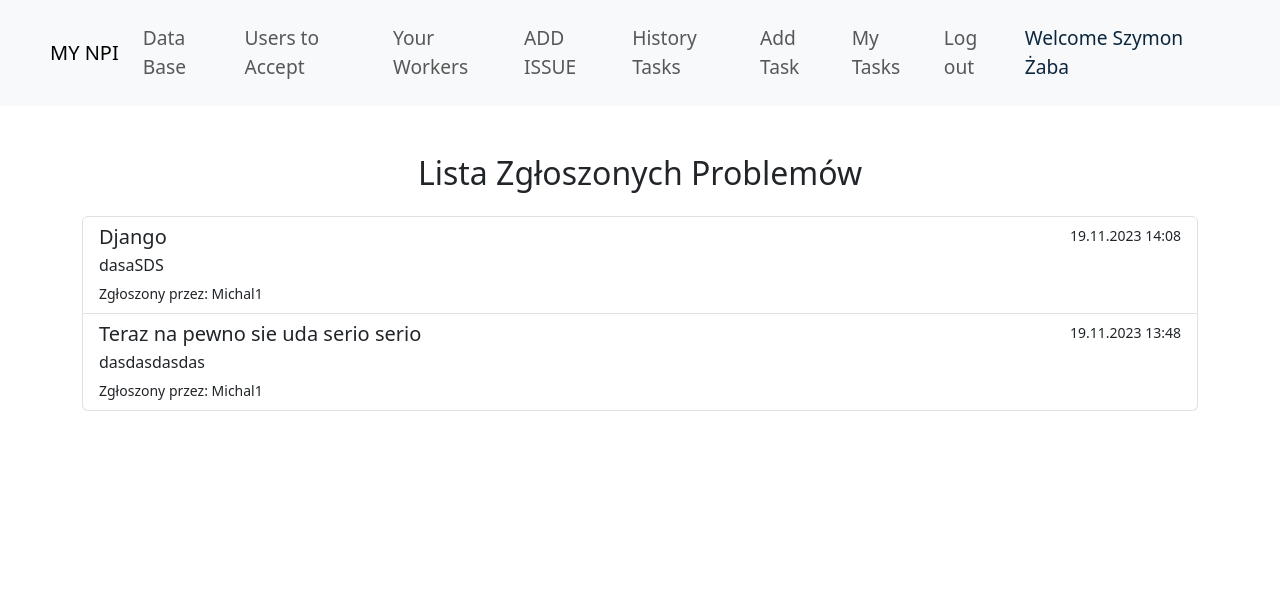
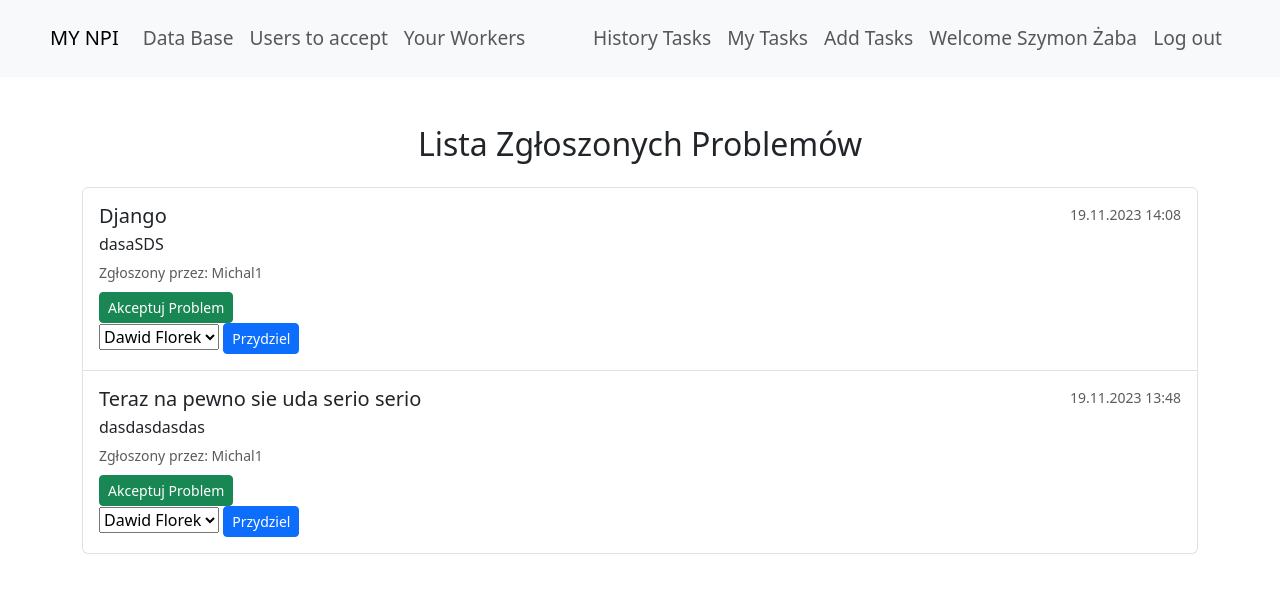
Before and after one commit to Szabson123/For_NPI, a Django app: page /user_profile/issues/ in a window 1280 px wide. Shown: the top 593 px of the page. Run offline with Django 4.2, Linux system fonts and the light colour scheme; a user stored in the database is signed in; data comes from the database, SQL or seed files in the repository; both versions use the stored data as it was after the commit.

Commit message:
Assiging and closing

```diff
--- a/for_npi/accounts/context_processors.py
+++ b/for_npi/accounts/context_processors.py
@@ -1,6 +1,7 @@
 from django.contrib.auth.models import Group
 
-def is_supervisor(request):
-    if not request.user.is_authenticated:
-        return {'is_supervisor': False}
-    return {'is_supervisor': request.user.groups.filter(name="Supervisor").exists()}
+def add_group_names(request):
+    if request.user.is_authenticated:
+        group_names = [group.name for group in request.user.groups.all()]
+        return {'group_names': group_names}
+    return {}
--- a/for_npi/accounts/forms.py
+++ b/for_npi/accounts/forms.py
@@ -5,7 +5,7 @@ from .models import Profile
 User = get_user_model()
 
 
-class UserSignUp(UserCreationForm):
+class UserSignUpForm(UserCreationForm):
     role = forms.ChoiceField(choices= Profile.ROLE_CHOICES)
     supervisor = forms.ModelChoiceField(
         queryset=User.objects.filter(groups__name='Supervisor'),
--- a/for_npi/for_npi/settings.py
+++ b/for_npi/for_npi/settings.py
@@ -65,7 +65,7 @@ TEMPLATES = [
                 'django.template.context_processors.request',
                 'django.contrib.auth.context_processors.auth',
                 'django.contrib.messages.context_processors.messages',
-                'accounts.context_processors.is_supervisor',
+                'accounts.context_processors.add_group_names',
             ],
         },
     },
--- a/for_npi/user_profile/models.py
+++ b/for_npi/user_profile/models.py
@@ -35,6 +35,8 @@ class ProductionIssue(models.Model):
     report_date = models.DateTimeField(default=timezone.now)
     status = models.CharField(max_length=50, choices=STATUS_CHOICES, default='open')
     priority = models.CharField(max_length=50, choices=Task.PRIORITY_CHOICES, default='medium')
+    assigned_to = models.ForeignKey(settings.AUTH_USER_MODEL, on_delete=models.SET_NULL, null=True, blank=True,
+                                    related_name='assigned_issues')
 
     def __str__(self):
         return self.title
--- a/for_npi/user_profile/templates/user_profile/base.html
+++ b/for_npi/user_profile/templates/user_profile/base.html
@@ -5,18 +5,8 @@
     <meta charset="UTF-8" />
     <title>Main Page</title>
     <!-- Bootsrap links-->
-    <link
-      href="https://cdn.jsdelivr.net/npm/bootstrap@5.3.2/dist/css/bootstrap.min.css"
-      rel="stylesheet"
-      integrity="sha384-T3c6CoIi6uLrA9TneNEoa7RxnatzjcDSCmG1MXxSR1GAsXEV/Dwwykc2MPK8M2HN"
-      crossorigin="anonymous"
-    />
-    <script
-      src="https://cdn.jsdelivr.net/npm/bootstrap@5.3.2/dist/js/bootstrap.bundle.min.js"
-      integrity="sha384-C6RzsynM9kWDrMNeT87bh95OGNyZPhcTNXj1NW7RuBCsyN/o0jlpcV8Qyq46cDfL"
-      crossorigin="anonymous"
-    ></script>
-
+    <link href="https://cdn.jsdelivr.net/npm/bootstrap@5.3.2/dist/css/bootstrap.min.css" rel="stylesheet" integrity="sha384-T3c6CoIi6uLrA9TneNEoa7RxnatzjcDSCmG1MXxSR1GAsXEV/Dwwykc2MPK8M2HN" crossorigin="anonymous" />
+    <script src="https://cdn.jsdelivr.net/npm/bootstrap@5.3.2/dist/js/bootstrap.bundle.min.js" integrity="sha384-C6RzsynM9kWDrMNeT87bh95OGNyZPhcTNXj1NW7RuBCsyN/o0jlpcV8Qyq46cDfL" crossorigin="anonymous"></script>
     <style>
       .navbar {
         font-size: 1.2rem;
@@ -26,82 +16,68 @@
         padding-right: 50px;
       }
     </style>
-
+</head>
 <body class="loader">
-      <!-- Navbar -->
-      <nav
-        class="navbar navbar-expand-lg navbar-light bg-light techfont techfont py-3"
-      >
+    <nav class="navbar navbar-expand-lg navbar-light bg-light py-3">
         <div class="container-fluid">
-          <a class="navbar-brand" href="{% url 'user_profile:main_page' %}"
-            >MY NPI</a
-          >
-          <button
-            class="navbar-toggler"
-            type="button"
-            data-bs-toggle="collapse"
-            data-bs-target="#navbarNav"
-            aria-controls="navbarNav"
-            aria-expanded="false"
-            aria-label="Toggle navigation"
-          >
+            <!-- Logo and toggler -->
+            <a class="navbar-brand" href="{% url 'user_profile:main_page' %}">MY NPI</a>
+            <button class="navbar-toggler" type="button" data-bs-toggle="collapse" data-bs-target="#navbarNav" aria-controls="navbarNav" aria-expanded="false" aria-label="Toggle navigation">
                 <span class="navbar-toggler-icon"></span>
             </button>
+
+            <!-- Main navigation links -->
             <div class="collapse navbar-collapse" id="navbarNav">
                 <ul class="navbar-nav me-auto mb-2 mb-lg-0">
-
+                    <!-- Conditional links for different groups -->
+                    {% if "Production" in group_names %}
+                        <li class="nav-item">
+                            <a class="nav-link" href="{% url 'user_profile:issue_create' %}">ADD ISSUE</a>
+                        </li>
+                    {% endif %}
+                    {% if "Supervisor" in group_names %}
                         <li class="nav-item">
                             <a class="nav-link" href="#">Data Base</a>
                         </li>
-              {% if user.is_authenticated and is_supervisor %}
                         <li class="nav-item">
-                <a class="nav-link" href="{% url 'approve_users' %}">
-                  Users to Accept
-                </a>
+                            <a class="nav-link" href="{% url 'approve_users' %}">Users to accept</a>
                         </li>
                         <li class="nav-item">
-                <a class="nav-link" href="{% url 'subordinates' %}">
-                  Your Workers
-                </a>
+                            <a class="nav-link" href="{% url 'subordinates' %}">Your Workers</a>
+                        </li>
+                    {% endif %}
+                    {% if "Engineer" in group_names %}
+                        <li class="nav-item">
+                            <a class="nav-link" href="#">Data Base</a>
                         </li>
                     {% endif %}
                 </ul>
-            <ul class="navbar-nav">
-              {% if user.is_authenticated %}
-              <li class="nav-item">
-                <a class="nav-link" href="{% url 'user_profile:issue_create' %}">
-                  ADD ISSUE
-                </a>
-              </li>
+                <!-- Right-aligned links -->
+                <ul class="navbar-nav ms-auto">
+                    {% if "Supervisor" in group_names or "Engineer" in group_names %}
                         <li class="nav-item">
                             <a class="nav-link" href="{% url 'user_profile:history_view' %}">History Tasks</a>
                         </li>
                         <li class="nav-item">
-                <a class="nav-link" href="{% url 'user_profile:task_form' %}"
-                  >Add Task</a
-                >
+                            <a class="nav-link" href="{% url 'user_profile:tasks_list' %}">My Tasks</a>
                         </li>
                         <li class="nav-item">
-                <a class="nav-link" href="{% url 'user_profile:tasks_list' %}"
-                  >My Tasks</a
-                >
+                            <a class="nav-link" href="{% url 'user_profile:task_form' %}">Add Tasks</a>
+                        </li>
+                    {% endif %}
+                    {% if user.is_authenticated %}
+                    <li class="nav-item">
+                        <a href="{% url 'user_profile:profile' request.user.username %}" class="nav-link">Welcome {{ request.user.get_full_name }}</a>
                     </li>
                     <li class="nav-item">
-                <a class="nav-link" href="{% url 'user_profile:logout' %}"
-                  >Log out</a
-                >
-              </li>
-              <li class="nav-item">
-                <a
-                  style="color: rgb(12, 39, 61)"
-                  class="nav-link"
-                  href="{% url 'user_profile:profile' request.user.username %}"
-                  >Welcome {{ request.user.get_full_name }}</a
-                >
+                        <a class="nav-link" href="{% url 'user_profile:logout' %}">Log out</a>
                     </li>
                     {% else %}
                     <li class="nav-item">
-                <a class="nav-link" href="#">Login</a>
+                        <a class="nav-link" href="{% url 'signup' %}">SignUp</a>
+                    </li>
+                    <li class="nav-item">
+                        <a class="nav-link" href="{% url 'login' %}">Login</a>
                     </li>
                     {% endif %}
                 </ul>
@@ -109,8 +85,7 @@
         </div>
     </nav>
     {% block content %}
-      <!-- Content from child templates will appear here -->
+    <!-- Tutaj pojawi się zawartość z szablonów podrzędnych -->
     {% endblock %}
 </body>
-  </head>
 </html>
--- a/for_npi/user_profile/templates/user_profile/main_page.html
+++ b/for_npi/user_profile/templates/user_profile/main_page.html
@@ -4,18 +4,41 @@
     <h2 class="text-center mb-4">Lista Zgłoszonych Problemów</h2>
     <div class="list-group">
         {% for issue in object_list %}
-            <a href="#" class="list-group-item list-group-item-action" aria-current="true">
+            <div class="list-group-item list-group-item-action flex-column align-items-start py-3">
                 <div class="d-flex w-100 justify-content-between">
                     <h5 class="mb-1">{{ issue.title }}</h5>
-                    <small>{{ issue.report_date|date:"d.m.Y H:i" }}</small>
+                    <small class="text-muted">{{ issue.report_date|date:"d.m.Y H:i" }}</small>
                 </div>
                 <p class="mb-1">{{ issue.description|truncatewords:20 }}</p>
-                <small>Zgłoszony przez: {{ issue.reported_by }}</small>
-            </a>
+                <small class="text-muted">Zgłoszony przez: {{ issue.reported_by }}</small>
+
+                <div class="mt-2">
+                    {% if "Supervisor" in group_names %}
+                        <form method="post" action="{% url 'user_profile:issue_accept' issue.id %}" class="d-inline-block">
+                            {% csrf_token %}
+                            <button type="submit" class="btn btn-success btn-sm">Akceptuj Problem</button>
+                        </form>
+
+                        <form method="post" action="{% url 'user_profile:issue_assign' issue.id %}">
+                            {% csrf_token %}
+                            <select name="subordinate" class="custom-select custom-select-sm">
+                                {% for subordinate in subordinates %}
+                                    <option value="{{ subordinate.user.id }}">{{ subordinate.user.get_full_name }}</option>
+                                {% endfor %}
+                            </select>
+                            <button type="submit" class="btn btn-primary btn-sm">Przydziel</button>
+                        </form>
+                    {% elif "Engineer" in group_names %}
+                        <form method="post" action="{% url 'user_profile:issue_accept' issue.id %}" class="d-inline-block">
+                            {% csrf_token %}
+                            <button type="submit" class="btn btn-success btn-sm">Akceptuj Problem</button>
+                        </form>
+                    {% endif %}
+                </div>
+            </div>
         {% empty %}
             <div class="list-group-item">Brak zgłoszonych problemów.</div>
         {% endfor %}
     </div>
 </div>
-
 {% endblock %}
--- a/for_npi/user_profile/urls.py
+++ b/for_npi/user_profile/urls.py
@@ -23,5 +23,7 @@ urlpatterns = [
 
     path('issues/create/', views.ProductionIssueCreateView.as_view(), name='issue_create'),
     path('issues/', views.ProductionIssueListView.as_view(), name='main_page'),
+    path('issue_accept/<int:pk>/', views.IssueAcceptView.as_view(), name='issue_accept'),
+    path('issue_assign/<int:issue_id>/', views.IssueAssignView.as_view(), name='issue_assign'),
 
 ]
--- a/for_npi/user_profile/views.py
+++ b/for_npi/user_profile/views.py
@@ -10,6 +10,9 @@ from django.contrib.auth.decorators import login_required
 from django.contrib.auth.models import User
 from django.db.models import Q
 from django.db.models.functions import TruncDate
+from django.contrib.auth.mixins import UserPassesTestMixin
+from django.views import View
+from accounts.models import Profile
 
 
 class TaskListView(ListView):
@@ -129,9 +132,37 @@ class ProductionIssueCreateView(CreateView):
         return super().form_valid(form)
 
 
-class ProductionIssueListView(ListView):
+class ProductionIssueListView(LoginRequiredMixin, ListView):
     model = ProductionIssue
     template_name = 'user_profile/main_page.html'
 
     def get_queryset(self):
         return ProductionIssue.objects.all().order_by('-report_date')
+
+    def get_context_data(self, **kwargs):
+        context = super().get_context_data(**kwargs)
+        context['subordinates'] = Profile.objects.filter(supervisor=self.request.user, is_approved=True)
+        return context
+
+
+class IssueAcceptView(UserPassesTestMixin, View):
+    def test_func(self):
+        return self.request.user.groups.filter(name='Supervisor').exists()
+
+    def post(self, request, pk):
+        issue = get_object_or_404(ProductionIssue, pk=pk)
+        issue.status = 'closed'
+        issue.save()
+        return redirect('user_profile:main_page')
+
+
+class IssueAssignView(UserPassesTestMixin, View):
+    def test_func(self):
+        return self.request.user.groups.filter(name='Supervisor').exists()
+
+    def post(self, request, issue_id):
+        subordinate_id = request.POST.get('subordinate')
+        issue = get_object_or_404(ProductionIssue, pk=issue_id)
+        issue.assigned_to_id = subordinate_id
+        issue.save()
+        return redirect('user_profile:main_page')
```
Also changed, not shown: for_npi/accounts/models.py (+4 -4 lines), for_npi/accounts/views.py (+6 -14 lines), for_npi/user_profile/templates/user_profile/production_issue_form.html (+20 -6 lines), for_npi/db.sqlite3, for_npi/user_profile/migrations/0012_productionissue_assigned_to.py (added). Lines whose indentation alone changed are shown as unchanged.
